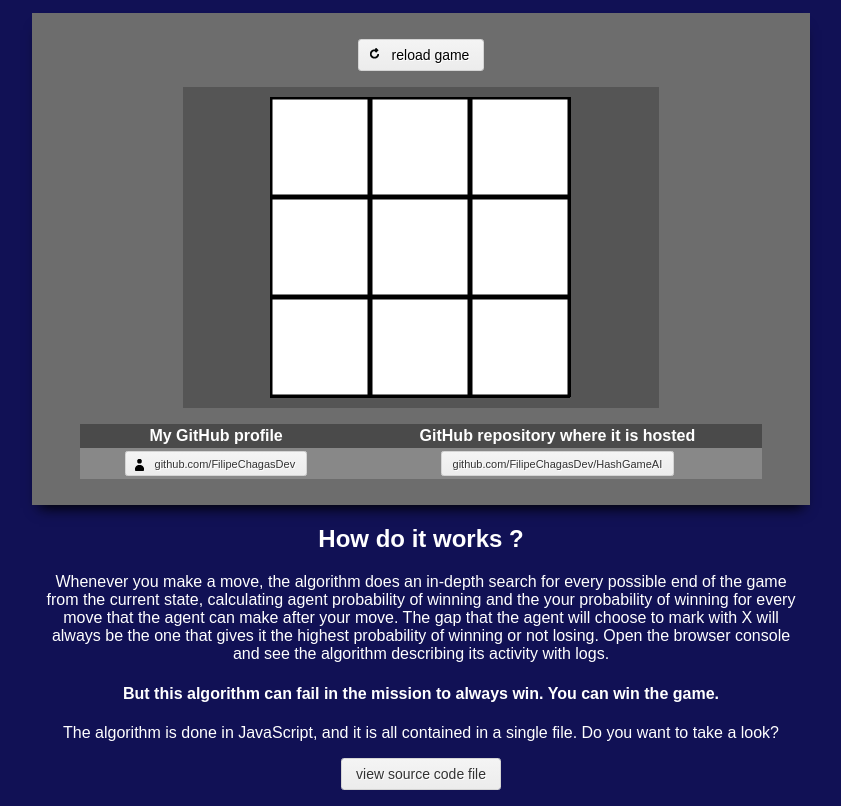
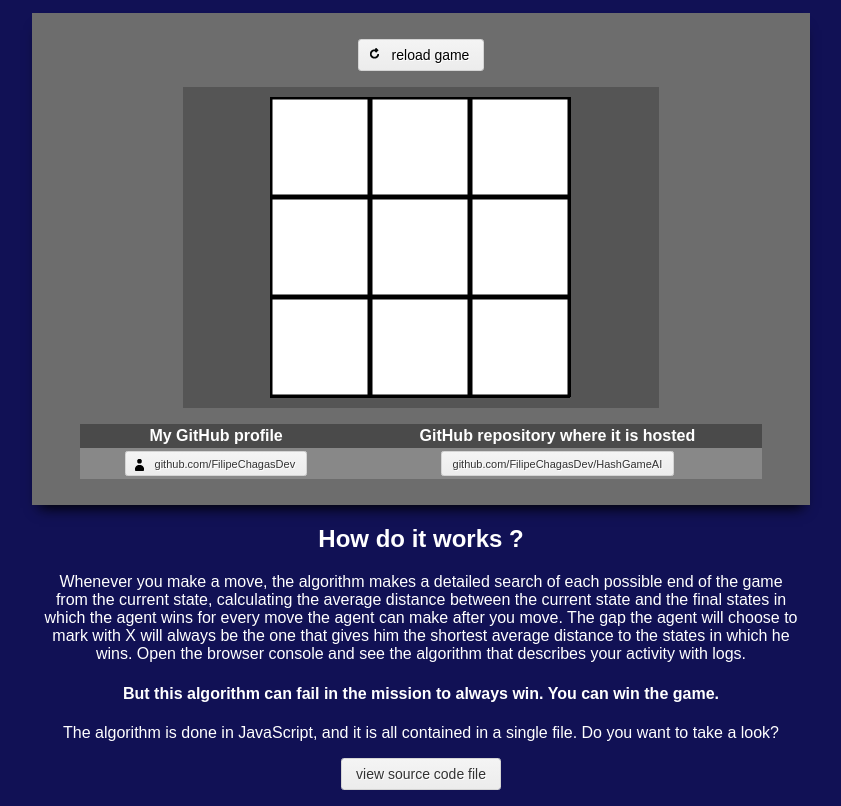
Before and after one commit to FilipeChagasDev/HashGameAI, a plain HTML site: page index.html in a window 1280 px wide. Shown: the part 123-929 px from the top of the page, without its empty margins (219-1060 px from the left). Drawn offline with Linux system fonts and the light colour scheme.

Commit message:
Description

```diff
--- a/index.html
+++ b/index.html
@@ -53,8 +53,7 @@
 
 			<p><div style="width:60%">
 				<h2> How do it works ? </h2>
-				Whenever you make a move, the algorithm does an in-depth search for every possible end of the game from the current state, calculating agent probability of winning and the your probability of winning for every move that the agent can make after your move. The gap that the agent will choose to mark with X will always be the one that gives it the highest probability of winning or not losing.
-				Open the browser console and see the algorithm describing its activity with logs.
+				Whenever you make a move, the algorithm makes a detailed search of each possible end of the game from the current state, calculating the average distance between the current state and the final states in which the agent wins for every move the agent can make after you move. The gap the agent will choose to mark with X will always be the one that gives him the shortest average distance to the states in which he wins. Open the browser console and see the algorithm that describes your activity with logs.
 
 				<h4>But this algorithm can fail in the mission to always win. You can win the game.</h4>
 
--- a/script.js
+++ b/script.js
@@ -418,7 +418,7 @@ function detectEnd()
 function firstXMove(oc,ol) //random move
 {
 	var xc,xl;
-	if(oc != 1 && ol != 1)
+	if(!(oc == 1 && ol == 1))
 	{
 		//if the user not chose [1,1], the besy px/po ration value will aways stay in [1,1]
 		[xc,xl] = [1,1];
```
